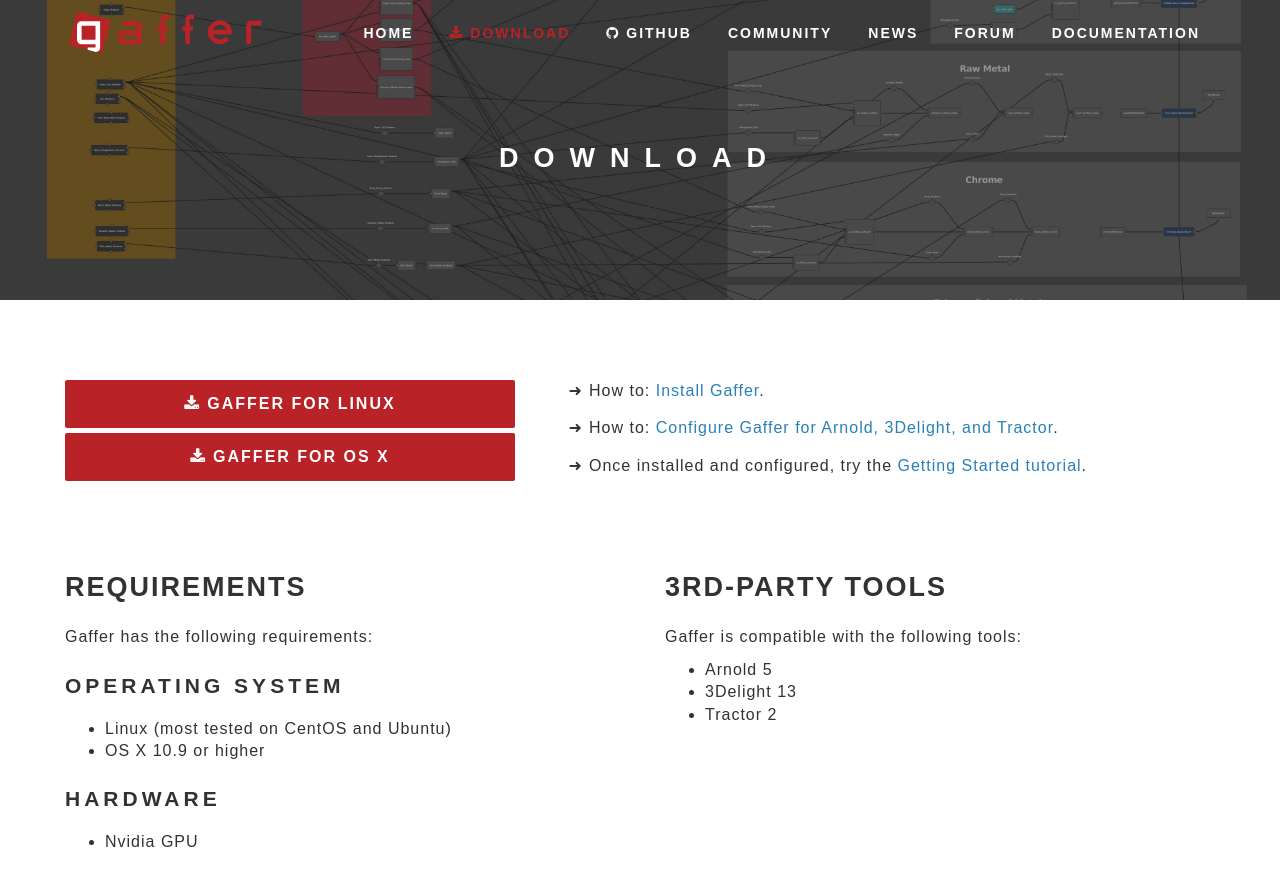
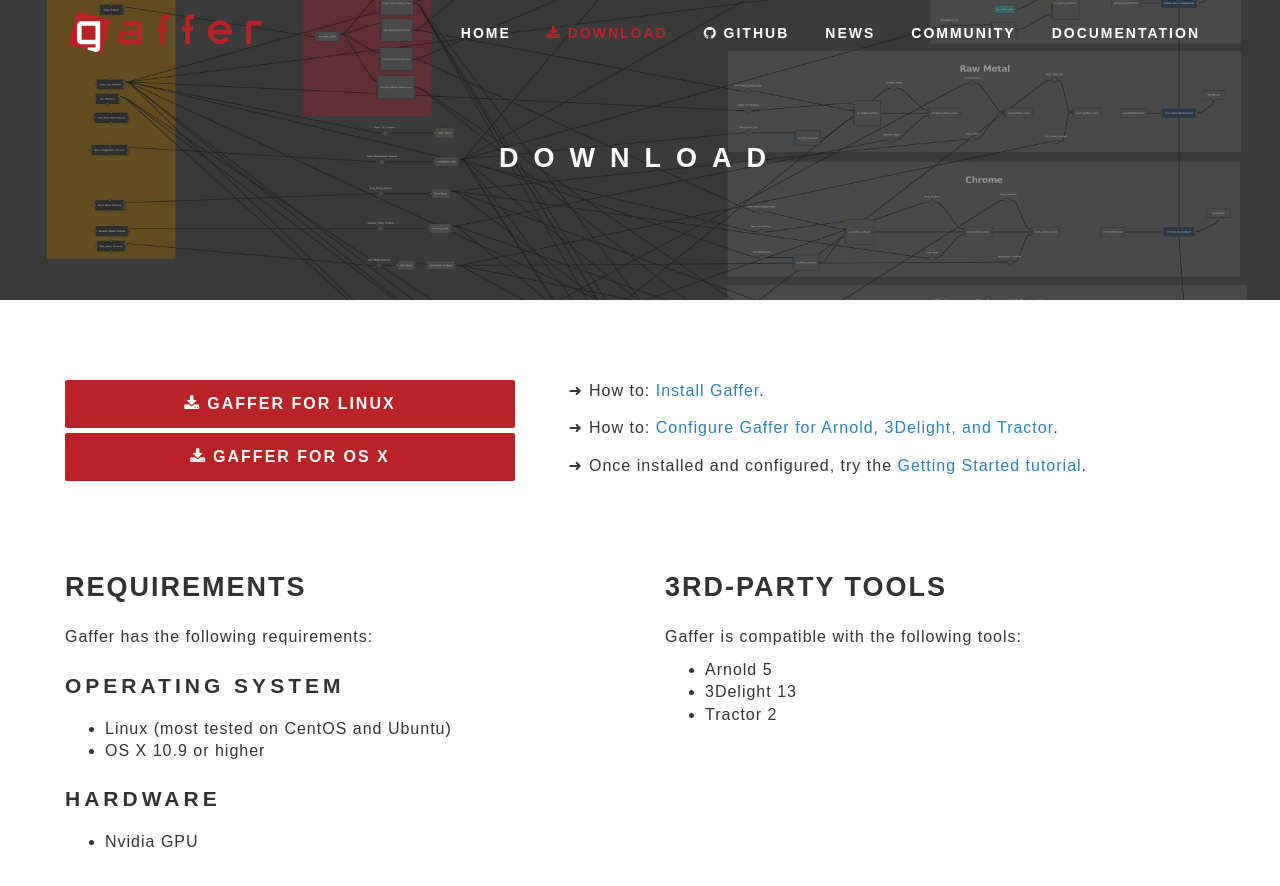
Before and after one commit to GafferHQ/gafferhq.github.io, a Jekyll site: the page built from download.html, in a window 1280 px wide and 900 px high. Shown: the top 886 px of the window. Built offline with Jekyll 4.4.1, drawn with Linux system fonts in a browser that asks for light colours; some web fonts are replaced.

Commit message:
header.html : Remove forum entry, reorder entries

```diff
--- a/_includes/header.html
+++ b/_includes/header.html
@@ -55,14 +55,11 @@
                 <li>
                     <a class="menu" href="https://github.com/gafferHQ/gaffer"><i class="fa fa-github"></i> GitHub</a>
                 </li>
-                <li {% if page.url contains '/community' %} class="active" {% endif %}>
-                    <a class="menu" href="{{ site.baseurl }}/community/">Community</a>
-                </li>
                 <li {% if page.url contains '/news' %} class="active" {% endif %}>
                     <a class="menu" href="{{ site.baseurl }}/news/">News</a>
                 </li>
-                <li {% if page.url contains '/forum' %} class="active" {% endif %}>
-                    <a class="menu" href="{{ site.baseurl }}/forum/">Forum</a>
+                <li {% if page.url contains '/community' %} class="active" {% endif %}>
+                    <a class="menu" href="{{ site.baseurl }}/community/">Community</a>
                 </li>
                 <li {% if page.url contains '/documentation' %} class="active" {% endif %}>
                     <a class="menu" href="{{ site.baseurl }}/documentation/{{ site.latestGafferVersion }}">Documentation</a>
```
